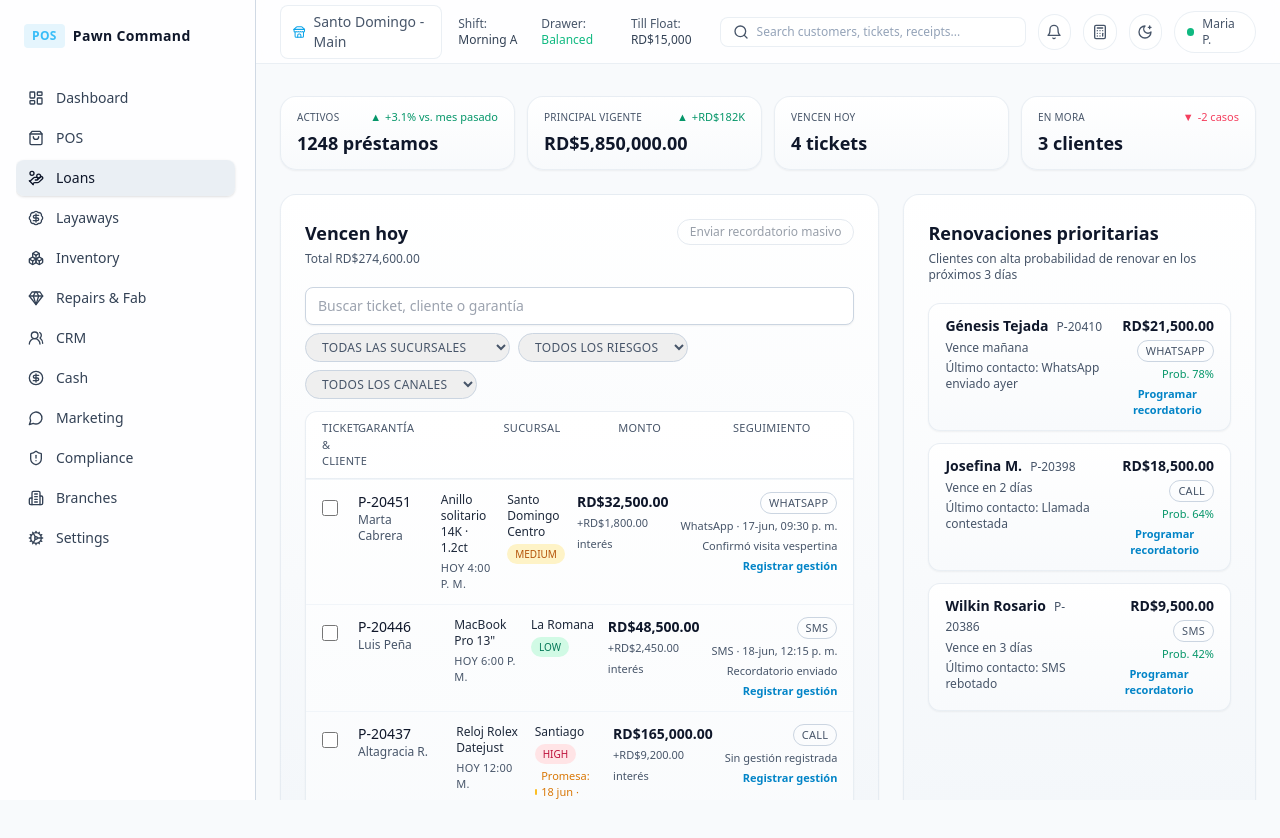
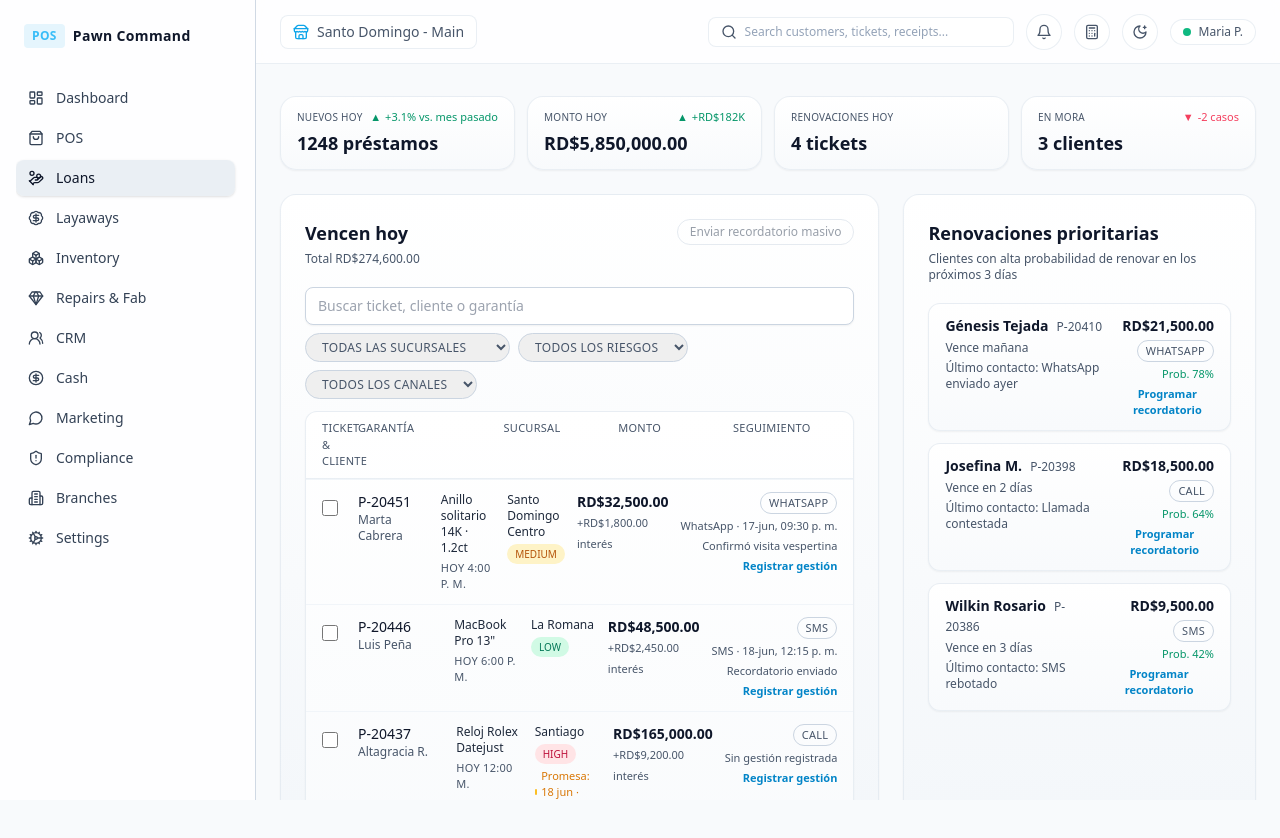
Before and after one commit to dennisc27/pos, a Next.js app: page /loans in a window 1280 px wide. Shown: the top 838 px of the page. Built offline with nearby package versions, Linux system fonts and the light colour scheme.

Commit message:
Simplify top bar status and update loan metrics

```diff
--- a/app/loans/page.tsx
+++ b/app/loans/page.tsx
@@ -325,19 +325,19 @@ export default function LoansPage() {
 
   const summaryMetrics: LoanSummaryMetric[] = [
     {
-      label: "Activos",
+      label: "Nuevos hoy",
       value: `${summaryBaselines.active + dueLoans.length + pastDueLoans.length - (INITIAL_DUE_LOANS.length + INITIAL_PAST_DUE_LOANS.length)} préstamos`,
       accent: "text-emerald-600 dark:text-emerald-300",
       change: { direction: "up", label: "+3.1% vs. mes pasado" },
     },
     {
-      label: "Principal vigente",
+      label: "Monto hoy",
       value: formatCurrency(summaryBaselines.principal + dueLoans.reduce((sum, loan) => sum + loan.principal, 0) + pastDueLoans.reduce((sum, loan) => sum + loan.principal, 0) -
         (INITIAL_DUE_LOANS.reduce((sum, loan) => sum + loan.principal, 0) + INITIAL_PAST_DUE_LOANS.reduce((sum, loan) => sum + loan.principal, 0))),
       change: { direction: "up", label: "+RD$182K" },
     },
     {
-      label: "Vencen hoy",
+      label: "Renovaciones hoy",
       value: `${filteredDue.length} tickets`,
       accent: "text-amber-600 dark:text-amber-300",
     },
--- a/components/top-bar.tsx
+++ b/components/top-bar.tsx
@@ -278,17 +278,6 @@ export function TopBar() {
           <Store className="h-4 w-4 text-sky-500 dark:text-sky-400" />
           <span>Santo Domingo - Main</span>
         </div>
-        <div className="hidden items-center gap-3 text-xs text-slate-500 dark:text-slate-400 md:flex">
-          <span>
-            Shift: <span className="font-medium text-slate-700 dark:text-slate-200">Morning A</span>
-          </span>
-          <span>
-            Drawer: <span className="font-medium text-emerald-500 dark:text-emerald-400">Balanced</span>
-          </span>
-          <span>
-            Till Float: <span className="font-medium text-slate-700 dark:text-slate-200">RD$15,000</span>
-          </span>
-        </div>
       </div>
       <div className="flex items-center gap-3">
         <div className="hidden items-center gap-2 rounded-lg border border-slate-200/70 bg-white px-3 py-1.5 text-sm text-slate-500 dark:border-slate-800 dark:bg-slate-900 dark:text-slate-400 lg:flex">
```
